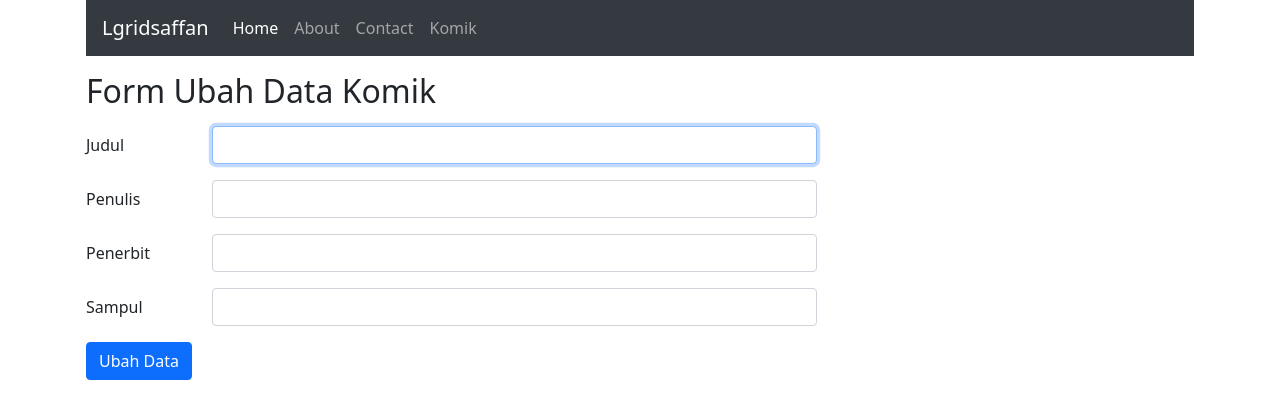
After one commit to lgridsaffan/belajar-ci4, a CodeIgniter 4 app: the page made by app/Views/komik/edit.php in a window 1280 px wide. The commit adds this page. Shown: the top 419 px of the page. Run offline with PHP 8.4 and a stand-in for CodeIgniter, Linux system fonts and the light colour scheme; the template is opened without the code that fills it, so the values that code supplies are empty; some libraries are stand-ins or nearby versions.

Commit message:
add feature edit komik

```diff
--- a/app/Config/Routes.php
+++ b/app/Config/Routes.php
@@ -33,6 +33,7 @@ $routes->setAutoRoute(true);
 // route since we don't have to scan directories.
 $routes->get('/', 'Pages::index');
 $routes->get('/komik/create', 'Komik::create');
+$routes->get('/komik/edit/(:segment)', 'Komik::edit/$1');
 $routes->delete('/komik/(:num)', 'Komik::delete/$1');
 $routes->get('/komik/(:any)', 'Komik::detail/$1');
 
--- a/app/Views/komik/detail.php
+++ b/app/Views/komik/detail.php
@@ -15,7 +15,7 @@
                             <h5 class="card-title"><?= $komik['judul']; ?></h5>
                             <p class="card-text"><b>Penulis : <?= $komik['penulis']; ?></b></p>
                             <p class="card-text"><small class="text-muted"><b>Penerbit : <?= $komik['penerbit']; ?></b></small></p>
-                            <a href="#" class="btn btn-warning">Edit</a>
+                            <a href="/komik/edit/<?= $komik['slug']; ?>" class="btn btn-warning">Edit</a>
                             <form action="/komik/<?= $komik['id']; ?>" class="d-inline" method="post">
                                 <?= csrf_field(); ?>
                                 <input type="hidden" name="_method" value="DELETE">
--- /dev/null
+++ b/app/Views/komik/edit.php
@@ -0,0 +1,43 @@
+<?= $this->extend('layout/template'); ?>
+
+<?= $this->section('content'); ?>
+<div class="container">
+    <div class="row">
+        <div class="col-8">
+            <h2 class="my-3">Form Ubah Data Komik</h2>
+            <form method="post" action="/komik/update/<?= $komik['id']; ?>">
+                <?= csrf_field(); ?>
+                <input type="hidden" name="slug" value="<?= $komik['slug']; ?>">
+                <div class="row mb-3">
+                    <label for="judul" class="col-sm-2 col-form-label">Judul</label>
+                    <div class="col-sm-10">
+                        <input type="text" class="form-control <?= ($validation->hasError('judul')) ? 'is-invalid' : ''; ?>" id="judul" name="judul" autofocus value="<?= (old('judul')) ? old('judul') : $komik['judul']; ?>">
+                        <div class="invalid-feedback">
+                            <?= $validation->getError('judul'); ?>
+                        </div>
+                    </div>
+                </div>
+                <div class="row mb-3">
+                    <label for="penulis" class="col-sm-2 col-form-label">Penulis</label>
+                    <div class="col-sm-10">
+                        <input type="text" class="form-control" id="penulis" name="penulis" value="<?= (old('penulis')) ? old('penulis') : $komik['penulis']; ?>">
+                    </div>
+                </div>
+                <div class="row mb-3">
+                    <label for="penerbit" class="col-sm-2 col-form-label">Penerbit</label>
+                    <div class="col-sm-10">
+                        <input type="text" class="form-control" id="penerbit" name="penerbit" value="<?= (old('penerbit')) ? old('penerbit') : $komik['penerbit']; ?>">
+                    </div>
+                </div>
+                <div class="row mb-3">
+                    <label for="sampul" class="col-sm-2 col-form-label">Sampul</label>
+                    <div class="col-sm-10">
+                        <input type="text" class="form-control" id="sampul" name="sampul" value="<?= (old('sampul')) ? old('sampul') : $komik['sampul']; ?>">
+                    </div>
+                </div>
+                <button type="submit" class="btn btn-primary">Ubah Data</button>
+            </form>
+        </div>
+    </div>
+</div>
+<?= $this->endSection(); ?>
```
Also changed, not shown: app/Controllers/Komik.php (+40 -2 lines).
